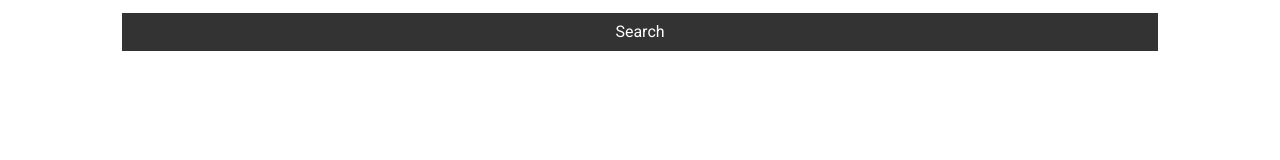
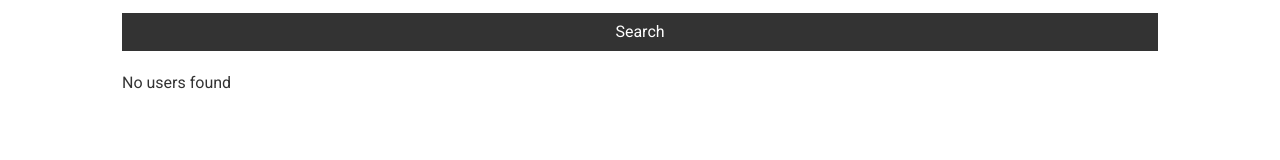
Before and after one commit to gaurang-ambasana/github-finder, a React (Create React App) app: page / in a window 1280 px wide. Shown: the part 139-299 px from the top of the page. Built offline with nearby package versions, Linux system fonts and the light colour scheme.

Commit message:
added msg for no users found

```diff
--- a/src/components/users/Users.js
+++ b/src/components/users/Users.js
@@ -8,9 +8,11 @@ const Users = ({ users, loading }) => {
     <Spinner />
   ) : (
     <div style={userStyle}>
-      {users.map((user) => (
-        <UserItem key={user.id} user={user} />
-      ))}
+      {users.length ? (
+        users.map((user) => <UserItem key={user.id} user={user} />)
+      ) : (
+        <p>No users found</p>
+      )}
     </div>
   );
 };
```
